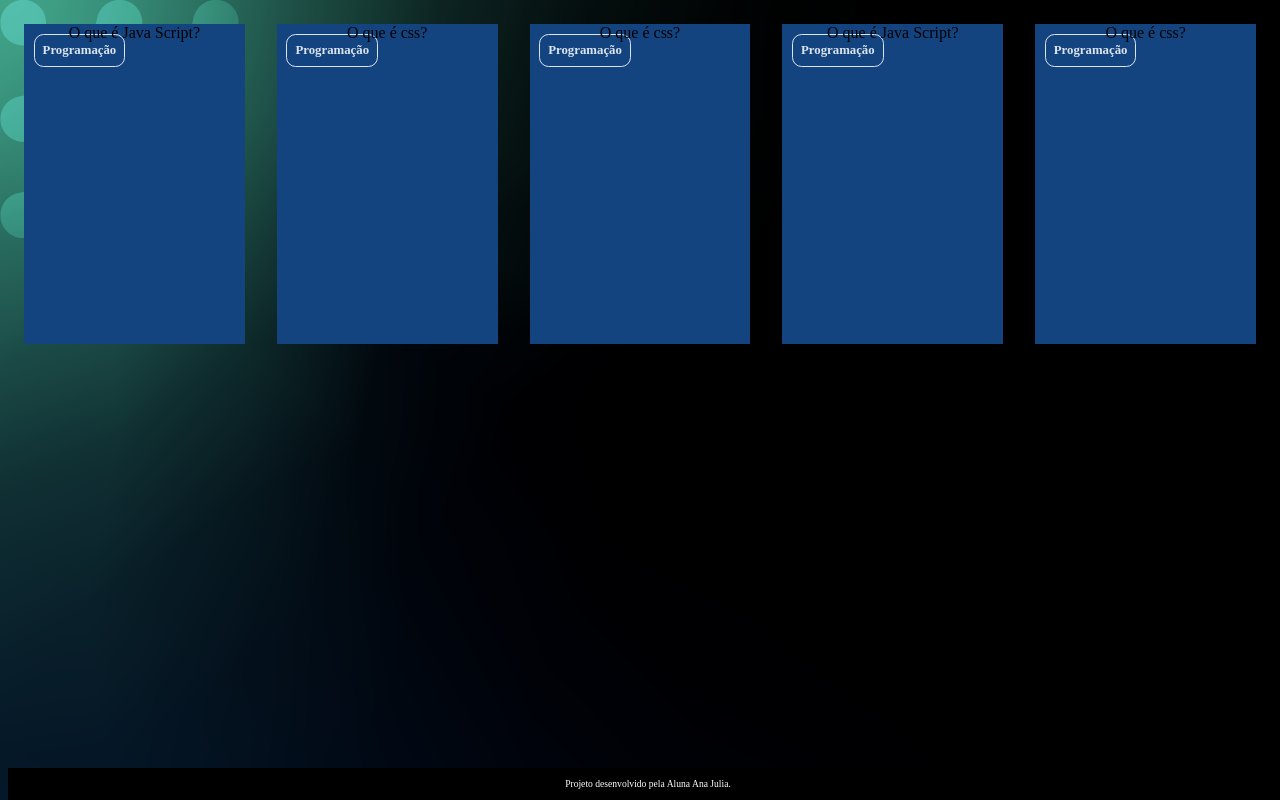
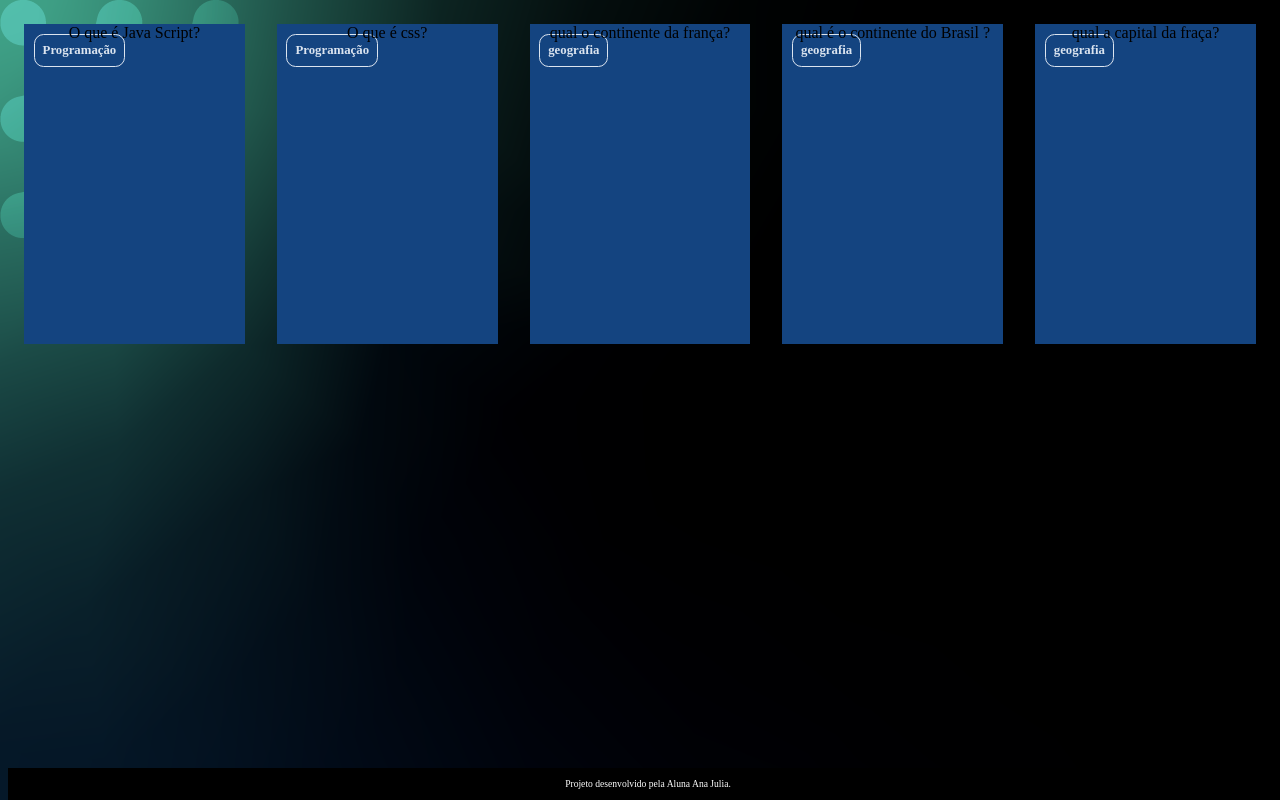
Before and after one commit to matiasjulia/flash-card, a plain HTML site: page index.html in a window 1280 px wide. Drawn offline with Linux system fonts and the light colour scheme; a web font is replaced by a local one.

Commit message:
index text

```diff
--- a/index.html
+++ b/index.html
@@ -49,14 +49,14 @@
             <article class="cartao">
 <div class="cartao__conteudo">
 
-<h3> Programação </h3>
+<h3> geografia </h3>
 
 <div class="cartao__conteudo__pergunta">
-O que é css?
+qual o continente da frança?
 </div>
 
 <div class="cartao__conteudo__resposta">
-O Css é uma linguagem de estilização.
+Europa.
 </div>
 
 </div>
@@ -64,14 +64,14 @@ O Css é uma linguagem de estilização.
             <article class="cartao">
                 <div class="cartao__conteudo">
 
-                    <h3> Programação </h3>
+                    <h3> geografia</h3>
 
                     <div class="cartao__conteudo__pergunta">
-                        O que é Java Script?
+                         qual é o continente do Brasil ?
                     </div>
 
                     <div class="cartao__conteudo__resposta">
-                        O Java Script é uma linguagem de programação.
+                        America do Sul.
                     </div>
 
                 </div>
@@ -79,14 +79,14 @@ O Css é uma linguagem de estilização.
             <article class="cartao">
 <div class="cartao__conteudo">
 
-<h3> Programação </h3>
+<h3> geografia </h3>
 
 <div class="cartao__conteudo__pergunta">
-O que é css?
+qual a capital da fraça?
 </div>
 
 <div class="cartao__conteudo__resposta">
-O Css é uma linguagem de estilização.
+Paris.
 </div>
 
 </div>
```
